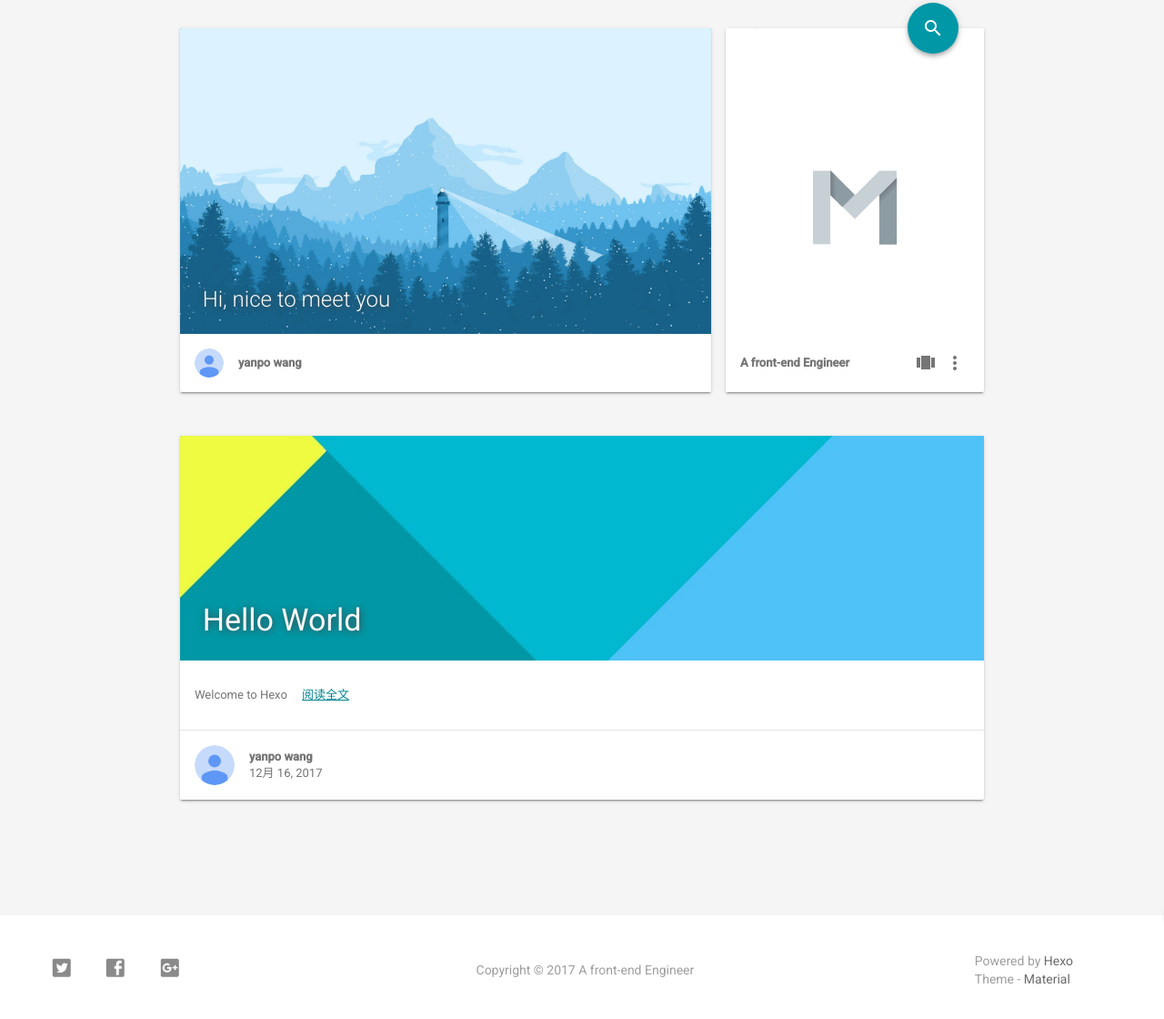
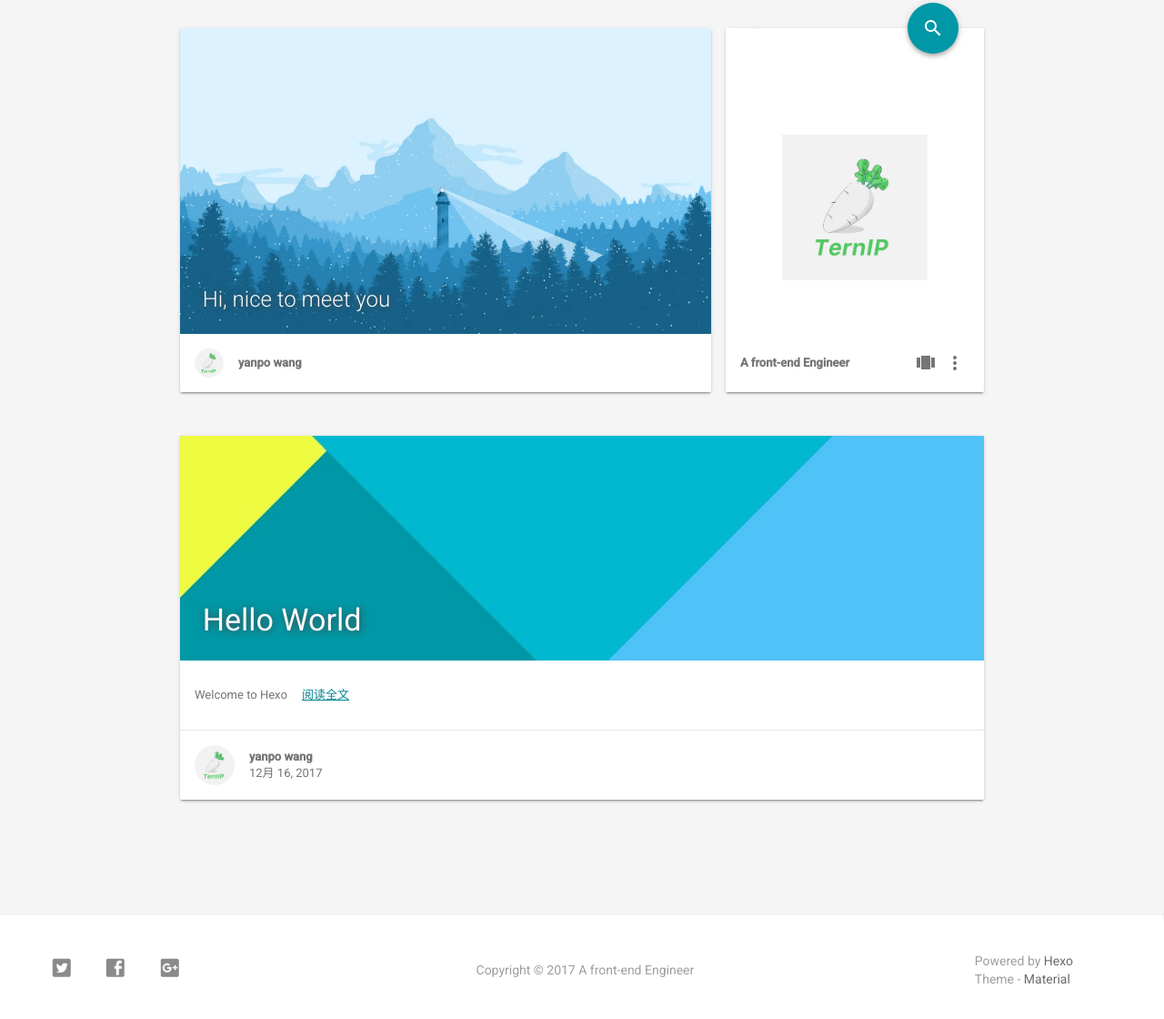
Before and after one commit to PopeyeWang/PopeyeWang.github.io, a plain HTML site: page index.html in a window 1280 px wide. Shown: the part 142-1262 px from the top of the page at 91% size. Drawn offline with Linux system fonts and the light colour scheme.

Commit message:
Site updated: 2017-12-16 22:38:27

```diff
--- a/index.html
+++ b/index.html
@@ -326,7 +326,7 @@
     <div class="mdl-card__supporting-text meta mdl-color-text--grey-600">
         <!-- Author Avatar -->
         <div id="author-avatar">
-            <img src="/img/avatar.png" width="32px" height="32px" alt="avatar">
+            <img src="/img/avatar.jpg" width="32px" height="32px" alt="avatar">
         </div>
         <div>
             <strong>yanpo wang</strong>
@@ -362,7 +362,7 @@
     <!-- LOGO -->
     <div class="something-else-logo mdl-color--white mdl-color-text--grey-600">
         <a href="#" target="_blank">
-            <img src="/img/logo.png" alt="logo" />
+            <img src="/img/logo.jpg" alt="logo" />
         </a>
     </div>
 
@@ -473,7 +473,7 @@
         <div id="post_entry-left-info" class="mdl-card__supporting-text meta mdl-color-text--grey-600 ">
             <!-- Author Avatar -->
             <div id="author-avatar">
-                <img src="/img/avatar.png" width="44px" height="44px" alt="yanpo wang's avatar">
+                <img src="/img/avatar.jpg" width="44px" height="44px" alt="yanpo wang's avatar">
             </div>
             <div>
                 <strong>yanpo wang</strong>
@@ -544,7 +544,7 @@
 
     <!-- Sidebar Avatar -->
     <div class="sidebar-image">
-        <img src="/img/avatar.png" alt="yanpo wang's avatar">
+        <img src="/img/avatar.jpg" alt="yanpo wang's avatar">
     </div>
 
     <!-- Sidebar Email -->
```
Also changed, not shown: 2017/12/16/hello-world/index.html (+3 -3 lines), 404.html (+2 -2 lines), about/index.html (+2 -2 lines), archives/2017/12/index.html (+2 -2 lines), archives/2017/index.html (+2 -2 lines), archives/index.html (+2 -2 lines), tags/index.html (+2 -2 lines), img/avatar.jpg (added), img/logo.jpg (added).
